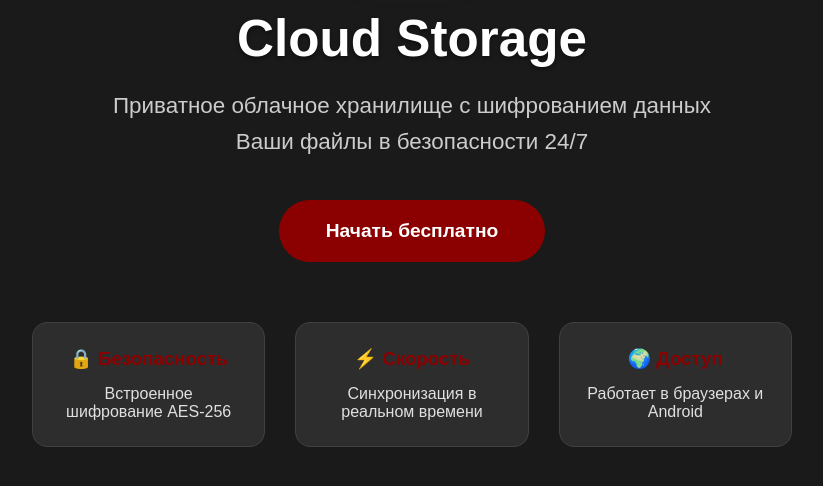
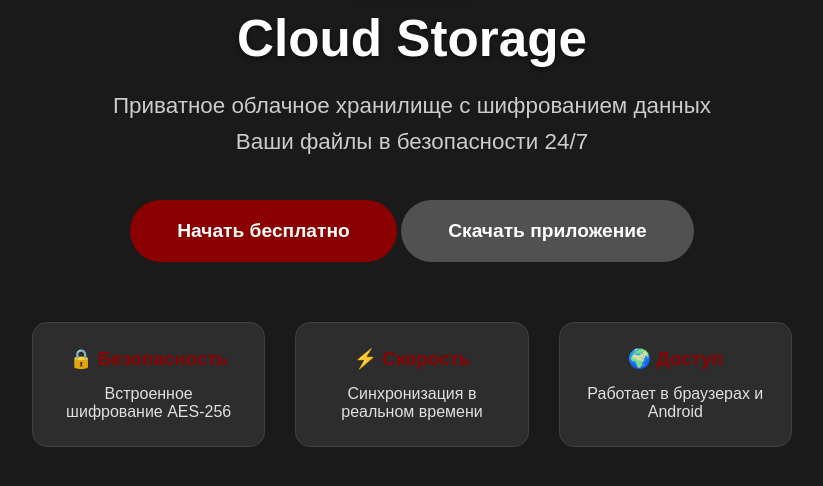
Before and after one commit to Galina-Basargina/cloud_storage, a PHP site: page /filedata/index.html in a window 1280 px wide. Shown: the part 247-733 px from the top of the page, without its empty margins (228-1051 px from the left). Run offline with PHP 8.4, Linux system fonts and the light colour scheme.

Commit message:
Добавила кнопку для скачивания приложения

```diff
--- a/www/index.css
+++ b/www/index.css
@@ -51,7 +51,7 @@ h1 {
     line-height: 1.6;
 }
 
-.cta-button {
+.cta-button, .apk-button {
     background: #8B0000;
     color: #fff;
     padding: 18px 45px;
@@ -64,10 +64,19 @@ h1 {
     border: 2px solid transparent;
 }
 
-.cta-button:hover {
+.cta-button:hover, .apk-button:hover {
     background: #6A0D0D;
     transform: translateY(-2px);
     box-shadow: 0 8px 20px rgba(139, 0, 0, 0.3);
+}
+
+.apk-button {
+    background: #515151;
+}
+
+.apk-button:hover {
+    background: #4a4a4a;
+    box-shadow: 0 8px 20px rgba(34, 34, 34, 0.3);
 }
 
 .features {
--- a/www/index.html
+++ b/www/index.html
@@ -20,6 +20,7 @@
         </p>
 
         <a href="register.html" class="cta-button">Начать бесплатно</a>
+        <a href="cloud_storage.apk" class="apk-button">Скачать приложение</a>
 
         <div class="features">
             <div class="feature-item">
```
Also changed, not shown: 1 other file.
